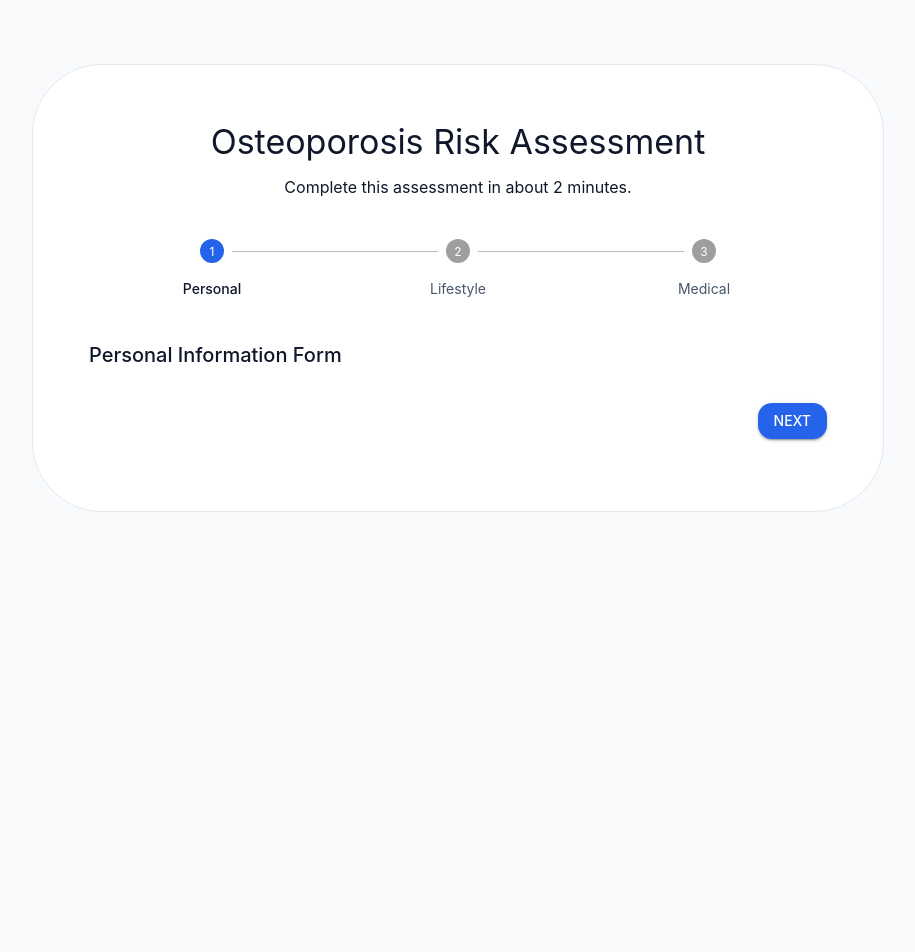
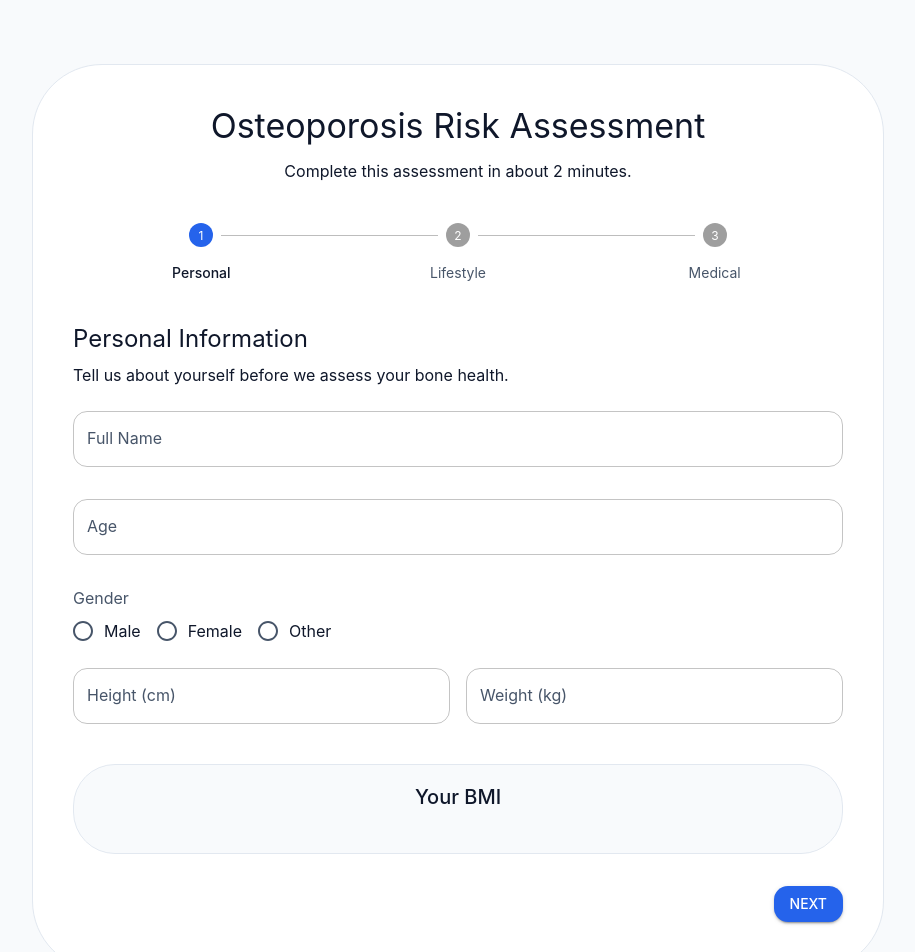
Before and after one commit to AthangRamteke/OsteoAI, a React (Vite) app: page /assessment in a window 1280 px wide. Shown: the top 952 px of the page, without its empty margins (182-1097 px from the left). Before the commit the page ends 800 px from the top, so only its background shows below. Built offline with nearby package versions, Linux system fonts and the light colour scheme.

Commit message:
feat: implement personal information form with live BMI calculation

```diff
--- a/src/components/assessment/PersonalInfoForm.jsx
+++ b/src/components/assessment/PersonalInfoForm.jsx
@@ -1,10 +1,178 @@
-import { Typography } from "@mui/material";
+import { useState } from "react";
+import {
+  Box,
+  Typography,
+  TextField,
+  FormControl,
+  FormLabel,
+  RadioGroup,
+  FormControlLabel,
+  Radio,
+  Grid,
+  Card,
+  CardContent,
+} from "@mui/material";
 
 function PersonalInfoForm() {
+  const [formData, setFormData] = useState({
+    name: "",
+    age: "",
+    gender: "",
+    height: "",
+    weight: "",
+  });
+
+  const handleChange = (event) => {
+    const { name, value } = event.target;
+
+    console.log(name, value);
+
+    setFormData((prev) => ({
+      ...prev,
+      [name]: value,
+    }));
+  };
+
+  const calculateBMI = () => {
+    const heightInMeters = Number(formData.height) / 100;
+    const weight = Number(formData.weight);
+
+    if (!heightInMeters || !weight) {
+      return "";
+    }
+
+    const bmi = weight / (heightInMeters * heightInMeters);
+
+    return bmi.toFixed(1);
+  };
+
   return (
-    <Typography variant="h6">
-      Personal Information Form
-    </Typography>
+    <Box
+      sx={{
+        display: "flex",
+        flexDirection: "column",
+        gap: 1,
+      }}
+    >
+      <Typography
+        variant="h5"
+        fontWeight="bold"
+      >
+        Personal Information
+      </Typography>
+
+      <Typography
+        variant="body1"
+        color="text.secondary"
+      >
+        Tell us about yourself before we assess your bone health.
+      </Typography>
+
+      <TextField
+        label="Full Name"
+        name="name"
+        value={formData.name}
+        onChange={handleChange}
+        fullWidth
+        margin="normal"
+      />
+
+      <TextField
+        label="Age"
+        name="age"
+        type="number"
+        value={formData.age}
+        onChange={handleChange}
+        fullWidth
+        margin="normal"
+      />
+
+      <FormControl margin="normal">
+        <FormLabel>Gender</FormLabel>
+
+        <RadioGroup
+          row
+          name="gender"
+          value={formData.gender}
+          onChange={handleChange}
+        >
+          <FormControlLabel
+            value="Male"
+            control={<Radio />}
+            label="Male"
+          />
+
+          <FormControlLabel
+            value="Female"
+            control={<Radio />}
+            label="Female"
+          />
+
+          <FormControlLabel
+            value="Other"
+            control={<Radio />}
+            label="Other"
+          />
+        </RadioGroup>
+      </FormControl>
+
+      <Grid
+        container
+        spacing={2}
+      >
+        <Grid size={{ xs: 12, md: 6 }}>
+          <TextField
+            label="Height (cm)"
+            name="height"
+            type="number"
+            value={formData.height}
+            onChange={handleChange}
+            fullWidth
+          />
+        </Grid>
+
+        <Grid size={{ xs: 12, md: 6 }}>
+          <TextField
+            label="Weight (kg)"
+            name="weight"
+            type="number"
+            value={formData.weight}
+            onChange={handleChange}
+            fullWidth
+          />
+        </Grid>
+      </Grid>
+
+      <Card
+        elevation={0}
+        sx={{
+          mt: 4,
+          borderRadius: 3,
+          border: "1px solid #E2E8F0",
+          bgcolor: "#F8FAFC",
+        }}
+      >
+        <CardContent>
+          <Typography
+            variant="h6"
+            align="center"
+            fontWeight={600}
+          >
+            Your BMI
+          </Typography>
+
+          <Typography
+            variant="h2"
+            align="center"
+            fontWeight={700}
+            color="primary"
+            sx={{ mt: 2 }}
+          >
+            {calculateBMI()}
+          </Typography>
+        </CardContent>
+      </Card>
+    </Box>
   );
 }
 
--- a/src/pages/Assessment/Assessment.jsx
+++ b/src/pages/Assessment/Assessment.jsx
@@ -40,7 +40,7 @@ function Assessment() {
                         border: "1px solid #E2E8F0",
                     }}
                 >
-                    <CardContent>
+
                     <CardContent>
 
                         <Typography
@@ -68,7 +68,7 @@ function Assessment() {
                         <NavigationButtons />
 
                     </CardContent>
-                    </CardContent>
+
                 </Card>
             </Container>
         </Box>
```
Lines whose indentation alone changed are shown as unchanged.
